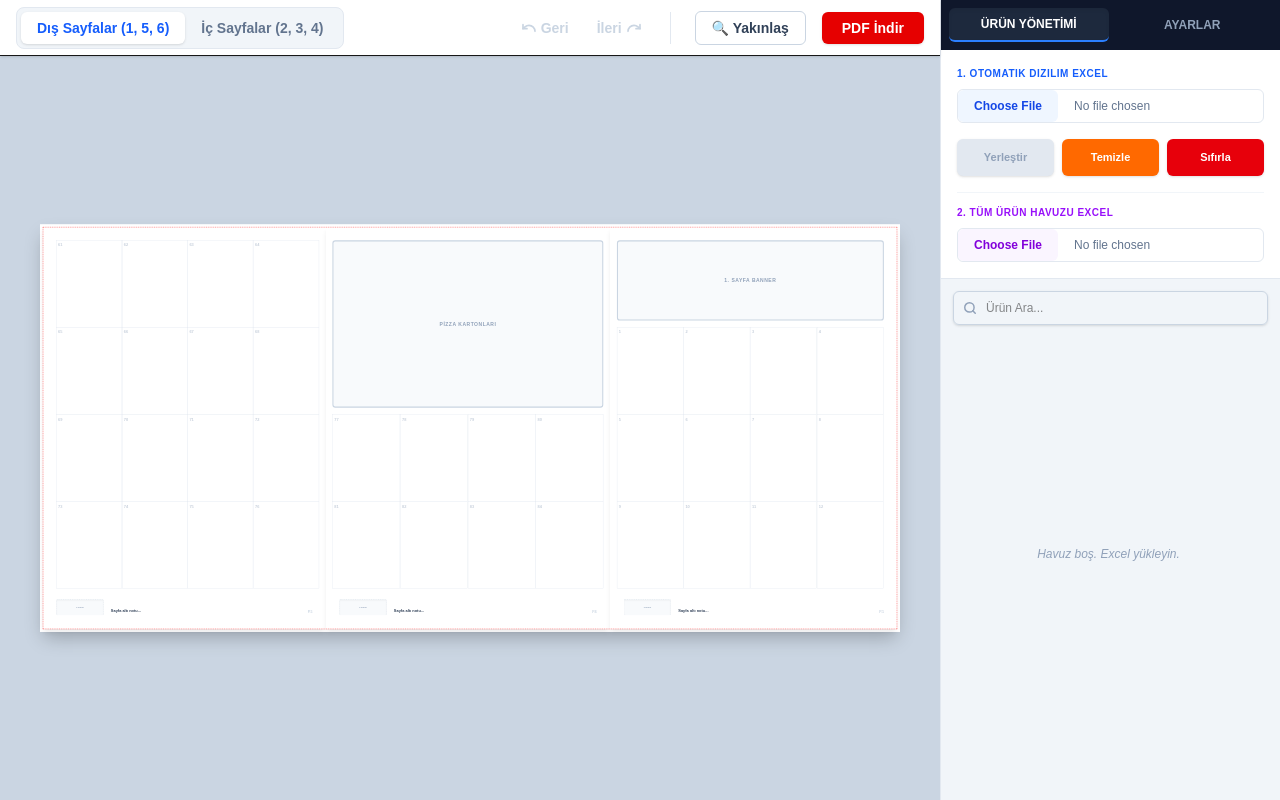
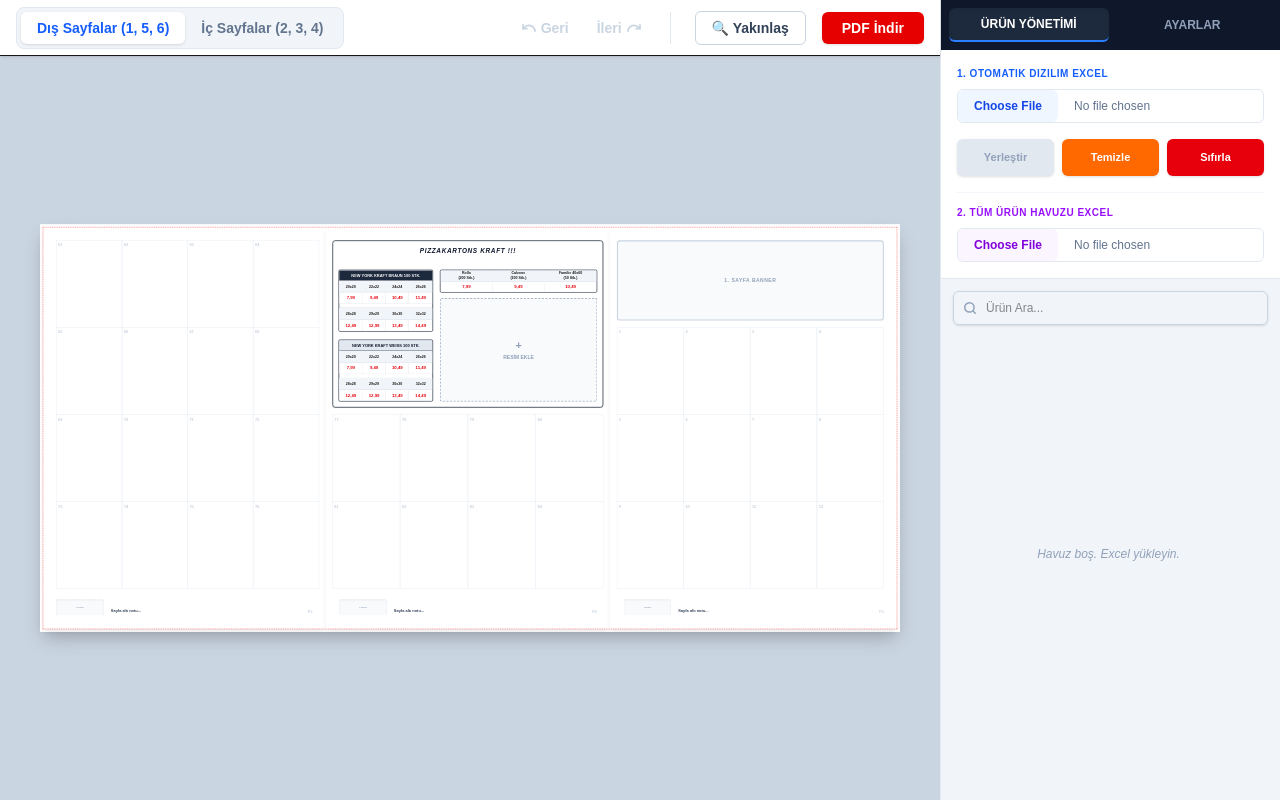
Before and after one commit to kursatyurtsever/katalog-tasarim-v2, a Next.js app: page / in a window 1280 px wide. Built offline with nearby package versions, Linux system fonts and the light colour scheme.

Commit message:
Pizza Section düzenlendi

```diff
--- a/src/components/Page.tsx
+++ b/src/components/Page.tsx
@@ -2,6 +2,7 @@
 
 import { useCatalogStore } from "@/store/useCatalogStore";
 import { Slot } from "./Slot";
+import { PizzaSection } from "./PizzaSection";
 import { useRef, useState, useEffect } from "react";
 import { createPortal } from "react-dom";
 import type { Slot as SlotType } from "@/store/useCatalogStore";
@@ -92,7 +93,7 @@ export function Page({ pageNumber }: { pageNumber: number }) {
       <div className="physical-page relative bg-white shadow-lg shrink-0 overflow-hidden" style={{ width: `${pageConfig.widthMm}mm`, height: "297mm", boxSizing: "border-box" }}>
         <div className="safe-zone absolute flex flex-col" style={{ top: `${mt}mm`, right: `${mr}mm`, bottom: "30mm", left: `${ml}mm` }}>
           {pageNumber === 1 && <div className="absolute top-0 left-0 w-full border-[3px] border-slate-300 rounded-lg bg-slate-50 flex items-center justify-center z-10" style={{ height: `calc((100% / ${totalRows}) - 5mm)` }}><div className="text-slate-400 font-bold text-sm uppercase tracking-widest text-center">1. SAYFA BANNER</div></div>}
-          {pageNumber === 6 && <div className="absolute top-0 left-0 w-full border-[3px] border-slate-300 rounded-lg bg-slate-50 flex items-center justify-center z-10" style={{ height: `calc(((100% / ${totalRows}) * 2) - 5mm)` }}><div className="text-slate-400 font-bold text-sm uppercase tracking-widest text-center">PİZZA KARTONLARI</div></div>}
+          {pageNumber === 6 && <div className="absolute top-0 left-0 w-full z-10" style={{ height: `calc(((100% / ${totalRows}) * 2) - 5mm)` }}><PizzaSection /></div>}
           <div className="grid flex-1 min-h-0 min-w-0 w-full h-full relative z-0" style={{ gridTemplateColumns: `repeat(${totalColumns}, minmax(0, 1fr))`, gridTemplateRows: `repeat(${totalRows}, minmax(0, 1fr))`, gap: `${gridGap}mm` }}>{renderSlots(pageNumber === 1 ? 4 : pageNumber === 6 ? 8 : 0)}</div>
         </div>
         <div className="absolute w-full flex items-end gap-5 z-50" style={{ bottom: "10mm", left: "0", paddingLeft: "10mm", paddingRight: "10mm", height: "12mm" }}>
--- a/src/components/PizzaSection.tsx
+++ b/src/components/PizzaSection.tsx
@@ -1,49 +1,113 @@
 "use client";
 
-import { useCatalogStore, PizzaItem } from "@/store/useCatalogStore";
+import React, { useRef, useState } from 'react';
 
 export function PizzaSection() {
-  const { pizzaItems, updatePizzaItem } = useCatalogStore();
-  const braunItems = pizzaItems.filter(i => i.category === "Braun");
-  const weissItems = pizzaItems.filter(i => i.category === "Weiss");
-  const otherItems = pizzaItems.filter(i => i.category === "Diger");
+  const fileInputRef = useRef<HTMLInputElement>(null);
+  const [imageUrl, setImageUrl] = useState<string | null>(null);
 
-  const RenderRow = ({ item }: { item: PizzaItem }) => (
-    <div className="flex items-center justify-between border-b border-slate-100 py-0.5 group">
-      <div contentEditable suppressContentEditableWarning onBlur={(e) => updatePizzaItem(item.id, { size: e.currentTarget.textContent || "" })} className="text-[10px] font-bold text-slate-600 outline-none focus:bg-blue-50 px-1 rounded truncate flex-1">{item.size}</div>
-      <div className="flex items-center gap-0.5 bg-red-600 text-white px-1.5 py-0.5 rounded shadow-sm scale-90">
-        <div contentEditable suppressContentEditableWarning onBlur={(e) => updatePizzaItem(item.id, { price: e.currentTarget.textContent || "0,00" })} className="text-xs font-black outline-none">{item.price}</div>
-        <span className="text-[8px] font-bold">€</span>
-      </div>
+  const handleFileChange = (e: React.ChangeEvent<HTMLInputElement>) => {
+    if (e.target.files && e.target.files[0]) {
+      setImageUrl(URL.createObjectURL(e.target.files[0]));
+    }
+  };
+
+  const Cell = ({ size, price }: { size: string, price: string }) => (
+    <div className="flex flex-col border-r border-slate-300 bg-white last:border-r-0 h-full">
+      <div className="text-[10px] font-bold text-center border-b border-slate-300 bg-slate-100 py-1 flex-1 flex items-center justify-center min-h-[22px]" contentEditable suppressContentEditableWarning>{size}</div>
+      <div className="text-[12px] font-black text-center text-red-600 py-1 flex-1 flex items-center justify-center min-h-[22px]" contentEditable suppressContentEditableWarning>{price}</div>
+    </div>
+  );
+
+  const SpecialCell = ({ title, price }: { title: string, price: string }) => (
+    <div className="flex flex-col border-r border-slate-300 bg-white last:border-r-0 h-full">
+      <div className="text-[10px] font-bold text-center border-b border-slate-300 bg-slate-100 py-1 flex-1 flex items-center justify-center whitespace-pre-wrap leading-tight px-1 min-h-[30px]" contentEditable suppressContentEditableWarning>{title}</div>
+      <div className="text-[12px] font-black text-center text-red-600 py-1 flex-1 flex items-center justify-center min-h-[22px]" contentEditable suppressContentEditableWarning>{price}</div>
     </div>
   );
 
   return (
-    <div className="w-full h-full bg-white border-[2px] border-slate-400 rounded-xl flex flex-col p-3 shadow-md overflow-hidden">
-      <div className="flex justify-between items-center mb-2 border-b-2 border-slate-800 pb-1">
-        <h2 className="text-xl font-black text-slate-900 italic uppercase">Pizzakartons KRAFT !!!</h2>
-        <div className="w-12 h-6 bg-slate-100 border border-dashed border-slate-300 rounded flex items-center justify-center text-[6px] font-bold text-slate-400">LOGO</div>
+    <div className="w-full h-full p-[4mm] flex flex-col bg-white border-2 border-slate-800 rounded-lg shadow-sm">
+
+      {/* BAŞLIK (Altındaki çizgi kaldırıldı) */}
+      <div className="w-full text-center shrink-0">
+        <h2 className="text-[18px] font-black text-slate-900 uppercase tracking-widest italic">Pizzakartons KRAFT !!!</h2>
       </div>
-      <div className="flex-1 grid grid-cols-2 gap-x-4 gap-y-2 overflow-hidden">
-        <div className="flex flex-col">
-          <h3 className="text-[9px] font-black bg-slate-800 text-white px-2 py-0.5 rounded mb-1 text-center">New York Kraft Braun</h3>
-          {braunItems.map(item => <RenderRow key={item.id} item={item} />)}
-        </div>
-        <div className="flex flex-col gap-3">
-          <div>
-            <h3 className="text-[9px] font-black bg-slate-300 text-slate-800 px-2 py-0.5 rounded mb-1 text-center">New York Kraft Weiss</h3>
-            {weissItems.map(item => <RenderRow key={item.id} item={item} />)}
+
+      {/* İÇERİK: Tablo 1 ve Tablo 3'ü 10mm aşağı itmek için mt-[10mm] eklendi */}
+      <div className="flex flex-row gap-[5mm] flex-1 min-h-0 mt-[10mm]">
+
+        {/* SOL KOLON (Tablo 1 & Tablo 2) */}
+        <div className="flex flex-col gap-[6mm] flex-[3] h-full">
+          {/* TABLO 1: KRAFT BRAUN */}
+          <div className="border-[2px] border-slate-800 flex flex-col bg-white rounded-sm overflow-hidden flex-1">
+            <div className="bg-slate-800 text-white text-center font-bold text-[11px] py-1.5 uppercase" contentEditable suppressContentEditableWarning>New York Kraft Braun 100 Stk.</div>
+            <div className="flex flex-col flex-1 gap-[3mm]">
+              <div className="grid grid-cols-4 flex-1 border-b border-slate-300">
+                <Cell size="20x20" price="7,99" />
+                <Cell size="22x22" price="9,49" />
+                <Cell size="24x24" price="10,49" />
+                <Cell size="26x26" price="11,49" />
+              </div>
+              <div className="grid grid-cols-4 flex-1 border-t border-slate-300">
+                <Cell size="28x28" price="12,49" />
+                <Cell size="29x29" price="12,99" />
+                <Cell size="30x30" price="13,49" />
+                <Cell size="32x32" price="14,49" />
+              </div>
+            </div>
           </div>
-          <div>
-            <h3 className="text-[9px] font-black bg-orange-100 text-orange-800 px-2 py-0.5 rounded mb-1 text-center">Andere Produkte</h3>
-            {otherItems.map(item => <RenderRow key={item.id} item={item} />)}
+
+          {/* TABLO 2: KRAFT WEISS */}
+          <div className="border-[2px] border-slate-800 flex flex-col bg-white rounded-sm overflow-hidden flex-1">
+            <div className="bg-slate-200 text-slate-900 text-center font-bold text-[11px] py-1.5 uppercase border-b border-slate-800" contentEditable suppressContentEditableWarning>New York Kraft Weiss 100 Stk.</div>
+            <div className="flex flex-col flex-1 gap-[3mm]">
+              <div className="grid grid-cols-4 flex-1 border-b border-slate-300">
+                <Cell size="20x20" price="7,99" />
+                <Cell size="22x22" price="9,49" />
+                <Cell size="24x24" price="10,49" />
+                <Cell size="26x26" price="11,49" />
+              </div>
+              <div className="grid grid-cols-4 flex-1 border-t border-slate-300">
+                <Cell size="28x28" price="12,49" />
+                <Cell size="29x29" price="12,99" />
+                <Cell size="30x30" price="13,49" />
+                <Cell size="32x32" price="14,49" />
+              </div>
+            </div>
           </div>
         </div>
+
+        {/* SAĞ KOLON (Tablo 3 & Resim) */}
+        <div className="flex flex-col gap-[4mm] flex-[5] h-full">
+          {/* TABLO 3: ÖZEL ÜRÜNLER */}
+          <div className="border-[2px] border-slate-800 flex flex-col bg-white rounded-sm overflow-hidden shrink-0">
+            <div className="grid grid-cols-3">
+              <SpecialCell title={"Rollo\n(200 Stk.)"} price="7,99" />
+              <SpecialCell title={"Calzone\n(100 Stk.)"} price="9,49" />
+              <SpecialCell title={"Familie 40x60\n(50 Stk.)"} price="10,49" />
+            </div>
+          </div>
+
+          {/* RESİM ALANI */}
+          <div
+            className="flex-1 border-[2px] border-dashed border-slate-400 bg-slate-50 flex items-center justify-center relative group cursor-pointer overflow-hidden rounded-sm min-h-0"
+            onClick={() => fileInputRef.current?.click()}
+          >
+            {imageUrl ? (
+              <img src={imageUrl} alt="Pizza Kartonu" className="w-full h-full object-contain p-2 group-hover:scale-105 transition-transform duration-300" />
+            ) : (
+              <div className="text-slate-400 font-bold text-[14px] flex flex-col items-center">
+                <span className="text-3xl mb-1">+</span>
+                <span>RESİM EKLE</span>
+              </div>
+            )}
+          </div>
+        </div>
+
       </div>
-      <div className="mt-1 flex justify-between items-center text-[7px] text-slate-400 font-bold border-t border-slate-100 pt-1 uppercase">
-        <span>* 100 STK. PRO PAKET</span>
-        <span className="italic">Matbaai Online Designer</span>
-      </div>
+
+      <input type="file" ref={fileInputRef} onChange={handleFileChange} accept="image/*" className="hidden" />
     </div>
   );
 }
--- a/src/components/Slot.tsx
+++ b/src/components/Slot.tsx
@@ -54,7 +54,7 @@ export function Slot({ slot, pageNumber, slotIndex, globalNumber, onContextMenu,
           </div>
           {hasCost && <div className={`absolute right-1 text-[10px] font-black pointer-events-none z-20 ${isLoss ? "text-red-600" : "text-green-600"}`} style={{ top: "10.5mm" }}>%{profit.toFixed(1)}</div>}
           <div className="flex-1 flex items-center justify-center min-h-0 min-w-0 mb-2 mt-6 pointer-events-auto" title={slot.product.sku || "SKU Yok"}>{slot.product.image ? <img src={slot.product.image} className="w-full h-full object-contain" /> : <div className="text-[8px] text-slate-300 italic uppercase">Resim Yok</div>}</div>
-          <div className="shrink-0 w-full flex flex-col cursor-text pointer-events-auto" style={{ height: "3em", justifyContent: activeSettings?.textVerticalAlign === "top" ? "flex-start" : "center" }} onClick={(e) => e.stopPropagation()}><div className="line-clamp-2 w-full outline-none focus:bg-white/50 rounded" style={{ fontFamily: activeSettings?.fontFamily, fontWeight: activeSettings?.fontWeight, fontSize: `${activeSettings?.fontSize}px`, color: activeSettings?.fontColor, textAlign: (activeSettings?.textAlign as any) }} contentEditable suppressContentEditableWarning onBlur={(e) => updateSlotProduct(pageNumber, slot.id, { name: e.currentTarget.textContent || "" })}>{slot.product.name}</div></div>
+          <div className="shrink-0 w-full flex flex-col cursor-text pointer-events-auto" style={{ height: "3em", justifyContent: activeSettings?.textVerticalAlign === "top" ? "flex-start" : "center" }} onClick={(e) => e.stopPropagation()}><div className="line-clamp-2 w-full outline-none focus:bg-white/50 rounded whitespace-pre-wrap" style={{ fontFamily: activeSettings?.fontFamily, fontWeight: activeSettings?.fontWeight, fontSize: `${activeSettings?.fontSize}px`, color: activeSettings?.fontColor, textAlign: (activeSettings?.textAlign as any) }} contentEditable suppressContentEditableWarning onBlur={(e) => updateSlotProduct(pageNumber, slot.id, { name: e.currentTarget.innerText || "" })}>{slot.product.name}</div></div>
         </div>
       )}
     </div>
```
Also changed, not shown: src/store/useCatalogStore.ts (+7 -4 lines).
